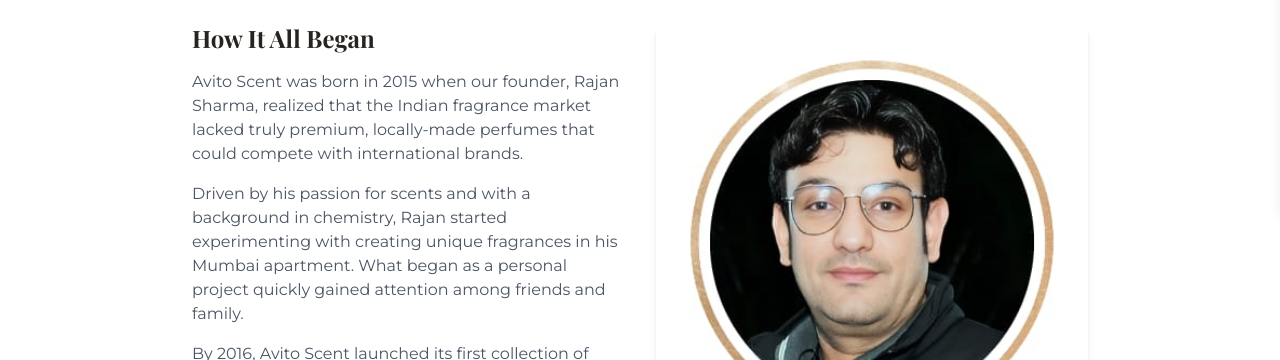
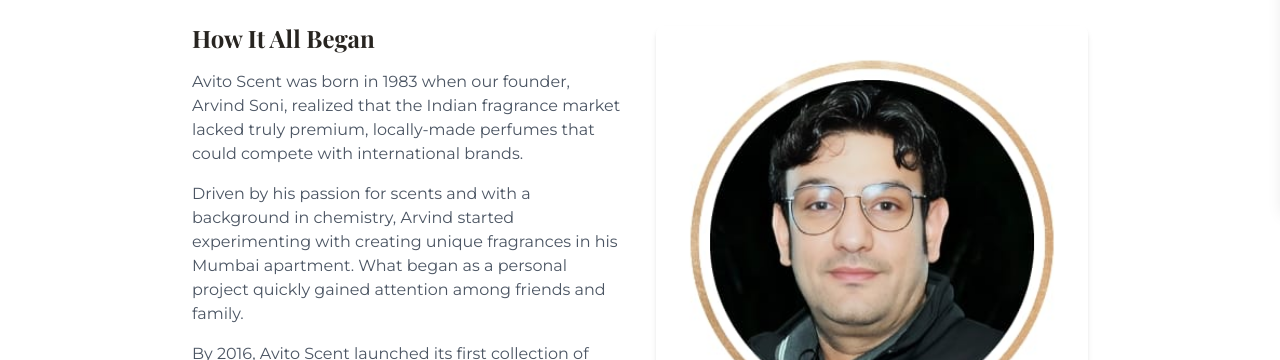
Before and after one commit to YxshR/admin-ecommerce-perfume-website1, a Next.js app: page /about-us in a window 1280 px wide. Shown: the part 592-952 px from the top of the page. Built offline with nearby package versions, Linux system fonts and the light colour scheme; no server answers; the database is empty.

Commit message:
Update page.tsx

```diff
--- a/src/app/about-us/page.tsx
+++ b/src/app/about-us/page.tsx
@@ -40,10 +40,10 @@ export default function AboutUsPage() {
               <div>
                 <h2 className="text-2xl font-bold mb-4">How It All Began</h2>
                 <p className="text-gray-600 mb-4">
-                  Avito Scent was born in 2015 when our founder, Rajan Sharma, realized that the Indian fragrance market lacked truly premium, locally-made perfumes that could compete with international brands.
+                  Avito Scent was born in 1983 when our founder, Arvind Soni, realized that the Indian fragrance market lacked truly premium, locally-made perfumes that could compete with international brands.
                 </p>
                 <p className="text-gray-600 mb-4">
-                  Driven by his passion for scents and with a background in chemistry, Rajan started experimenting with creating unique fragrances in his Mumbai apartment. What began as a personal project quickly gained attention among friends and family.
+                  Driven by his passion for scents and with a background in chemistry, Arvind started experimenting with creating unique fragrances in his Mumbai apartment. What began as a personal project quickly gained attention among friends and family.
                 </p>
                 <p className="text-gray-600">
                   By 2016, Avito Scent launched its first collection of three signature scents, which sold out within weeks. This remarkable response fueled our commitment to crafting exceptional fragrances that celebrate Indian heritage while appealing to global sensibilities.
```
